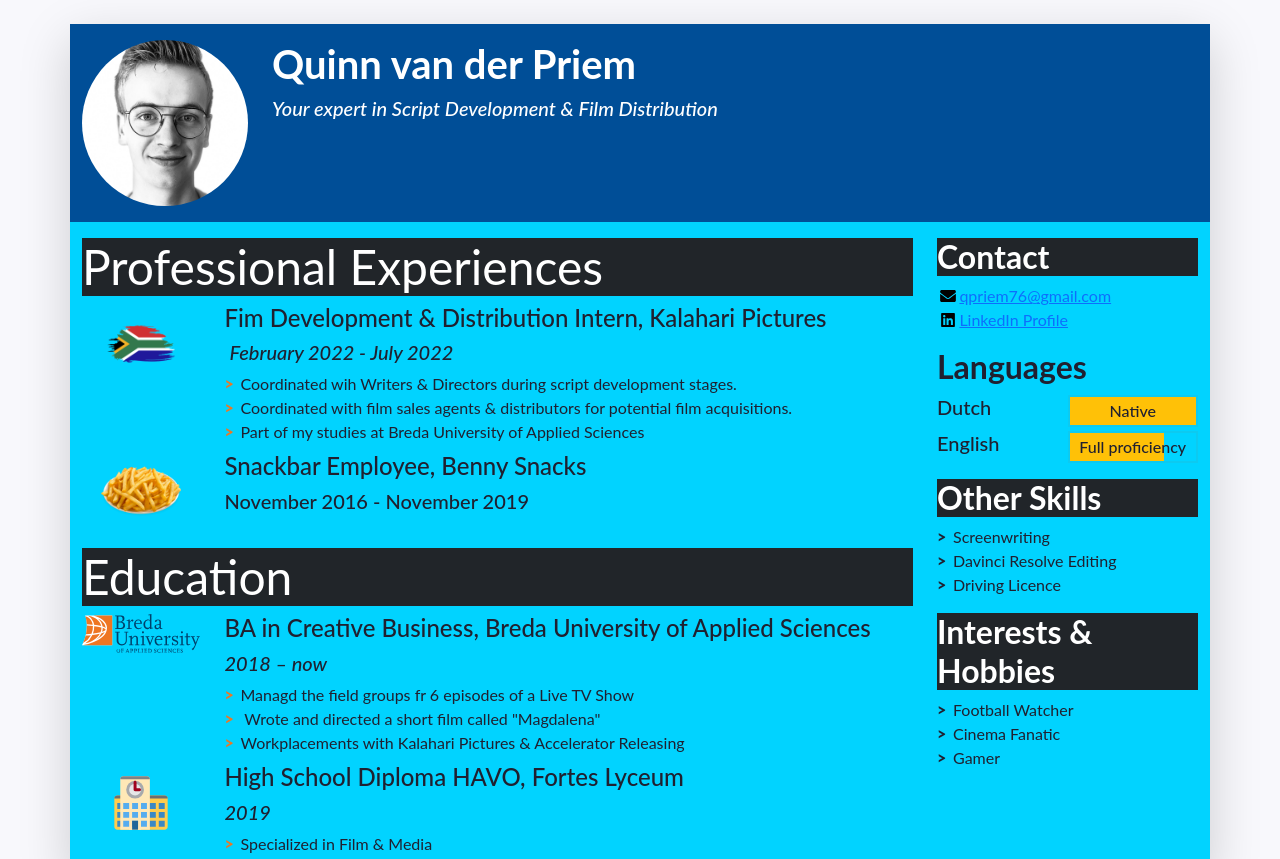
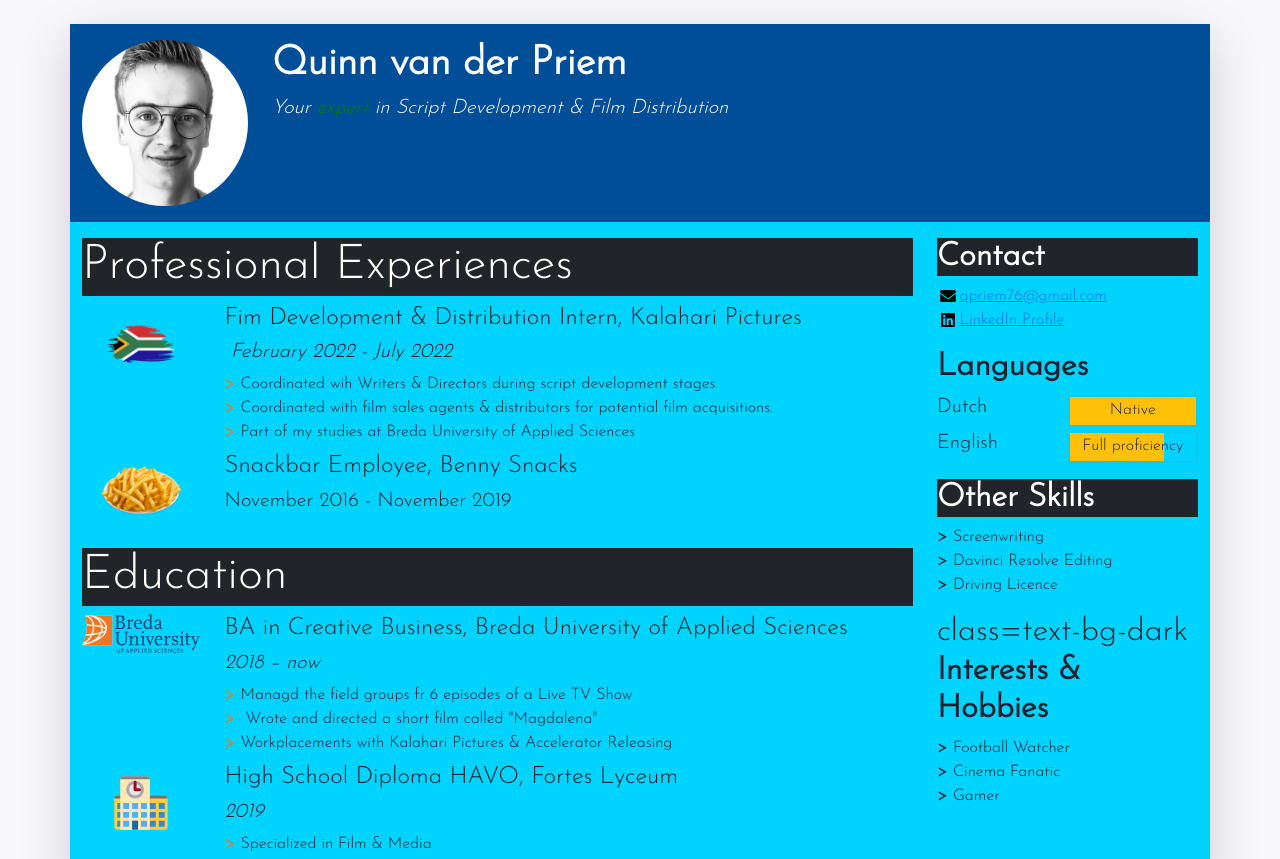
Before and after one commit to 191972QUinn/MyCV, a plain HTML site: page index.html in a window 1280 px wide. Shown: the top 859 px of the page. Drawn offline with nearby package versions, Linux system fonts and the light colour scheme.

Commit message:
Redo 1
Redo commits 1

```diff
--- a/css/styles.css
+++ b/css/styles.css
@@ -6,11 +6,13 @@
 /* Styles for the body */
 
 body {
-	font-family: Lato, "Open Sans", Roboto, "Segoe UI", "Helvetica Neue", Helvetica, Arial, sans-serif;
+	font-family: 'Josefin Sans', Lato, "Open Sans", Roboto, "Segoe UI", "Helvetica Neue", Helvetica, Arial, sans-serif;
 	color: #202030;
 	background-color: #f8f8fc;
 }
-
+.customClass {
+    color: green;
+}
 /* Styles for custom classes in the document. (There are more, try to find them out!) */
 
 .resume-header {
--- a/index.html
+++ b/index.html
@@ -19,7 +19,7 @@
     <link rel="stylesheet" href="css/alternative.css">
      -->
 
-    <title>Firstname Lastname's Resumé</title>
+    <title>Quinn van der Priem</title>
   </head>
   <!-- End of the head -->
 
@@ -55,7 +55,7 @@
         -->
         <div class="col-12 col-sm-8 col-md-9 col-lg-10 my-3 header-content">
           <h1 class="fw-bolder">Quinn van der Priem</h1>
-          <h5 class="fst-italic tagline">Your expert in Script Development &amp; Film Distribution&nbsp;&nbsp;</h5>
+         <h5 class="fst-italic tagline">Your <span class="customClass">expert</span> in Script Development &amp; Film Distribution&nbsp;&nbsp;</h5>
         </div>
       </header>
 
@@ -239,7 +239,7 @@
           <!-- End of other skills, moving on to interest and hobbies -->
 
           <section class="my-3 aside-section">
-            <h2 class=text-bg-dark><strong>Interests &amp; Hobbies</strong></h2>
+            <h2> class=text-bg-dark <strong>Interests &amp; Hobbies</strong></h2>
 <ul class="skill-list list-unstyled">
           <li class="skill-item">Football Watcher</li>
           <li class="skill-item">Cinema Fanatic</li>
```
